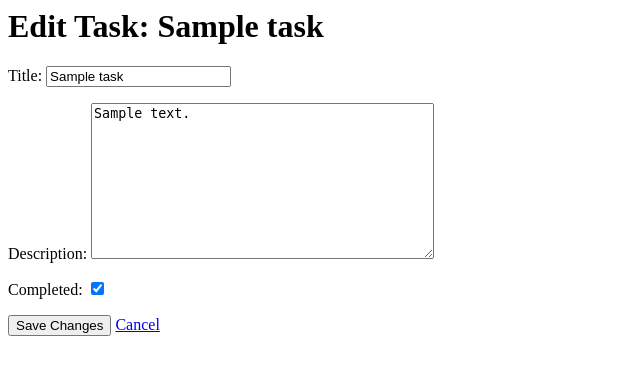
After one commit to manibhatt10/manote, a Django app: page /edit/1 in a window 1280 px wide. The commit adds this page. Shown: the top 375 px of the page, without its empty margins (0-640 px from the left). Run offline with Django 5.2, Linux system fonts and the light colour scheme; tables that the repository leaves empty hold one stand-in row (values such as "Sample post").

Commit message:
completed CRUD with edit/delete views and dual-form architecture

```diff
--- a/tasks/forms.py
+++ b/tasks/forms.py
@@ -1,7 +1,17 @@
 from django import forms
 from .models import Task
 
-class TaskForm(forms.ModelForm):
+
+
+
+
+class TaskCreateForm(forms.ModelForm):
     class Meta:
-        model=Task
-        fields=['title','description']
+        model = Task
+        fields = ['title', 'description']
+
+# A full form for the edit page
+class TaskUpdateForm(forms.ModelForm):
+    class Meta:
+        model = Task
+        fields = ['title', 'description', 'completed']
--- /dev/null
+++ b/tasks/templates/tasks/edit_task.html
@@ -0,0 +1,7 @@
+<h1>Edit Task: {{ task.title }}</h1>
+<form method="POST">
+    {% csrf_token %}
+    {{ form.as_p }}
+    <button type="submit">Save Changes</button>
+    <a href="{% url 'task_list' %}">Cancel</a>
+</form>
--- a/tasks/templates/tasks/task_list.html
+++ b/tasks/templates/tasks/task_list.html
@@ -24,6 +24,7 @@
         {% for task in tasks %}
             <li>
                 {{ task.title }}
+                <a href="{% url 'edit_task' task.id %}">[Edit]</a>
                 <a href="{% url 'delete_task' task.id %}" style="color: grey; margin-left: 10px;">[Delete]</a>
                 {% if task.completed %}
                 <span class='completed'>(Done! ✅)</span>
--- a/tasks/urls.py
+++ b/tasks/urls.py
@@ -4,4 +4,5 @@ from . import views
 urlpatterns = [
     path('', views.task_list, name='task_list'),
     path('delete/<int:pk>/', views.delete_task, name='delete_task'), # New line
+    path('edit/<int:pk>',views.edit_task,name='edit_task'),
 ]
--- a/tasks/views.py
+++ b/tasks/views.py
@@ -2,17 +2,18 @@ from django.shortcuts import render,redirect
 
 # Create your views here.
 from .models import Task
-from .forms import TaskForm
+from .forms import TaskCreateForm
+from .forms import TaskUpdateForm
 
 
 def task_list(request):
     if request.method=='POST':
-        form=TaskForm(request.POST)
+        form=TaskCreateForm(request.POST)
         if form.is_valid():
             form.save()
             return redirect('task_list')
     else:
-        form=TaskForm()
+        form=TaskCreateForm()
     #tasks=Task.objects.all()  #fetches all from DB
     tasks=Task.objects.all().order_by('-created_at') #minus sign for descending order
     return render(request, 'tasks/task_list.html',{'tasks':tasks,'form':form})
@@ -28,3 +29,14 @@ def delete_task(request, pk):
         task.delete()
         return redirect('task_list')
     return render(request, 'tasks/delete_confirm.html',{'task':task})
+
+def edit_task(request, pk):
+    task=get_object_or_404(Task,id=pk)
+    if request.method=="POST":
+        form=TaskUpdateForm(request.POST,instance=task)# 'instance=task' tells Django to update this specific record
+        if form.is_valid():
+            form.save()
+            return redirect('task_list')
+    else:
+        form=TaskUpdateForm(instance=task)
+    return render(request, 'tasks/edit_task.html', {'form': form, 'task': task})
```
